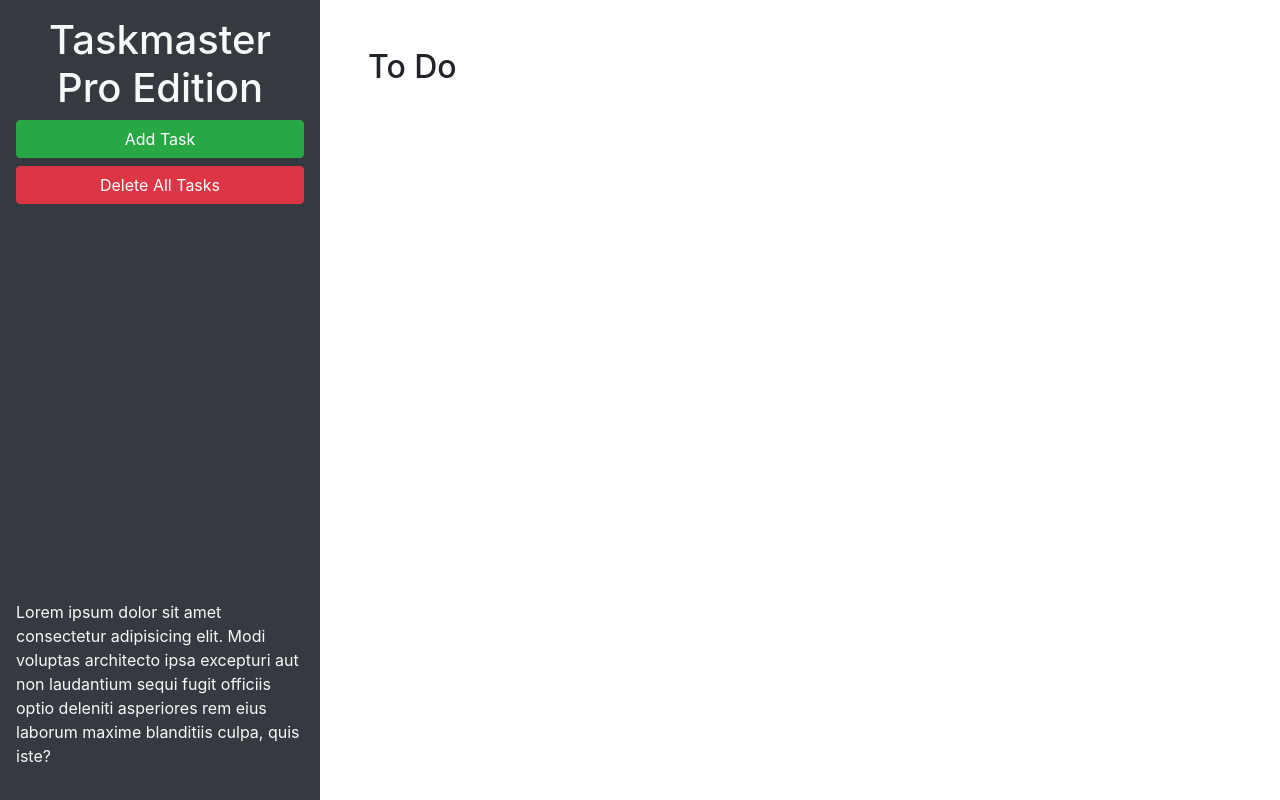
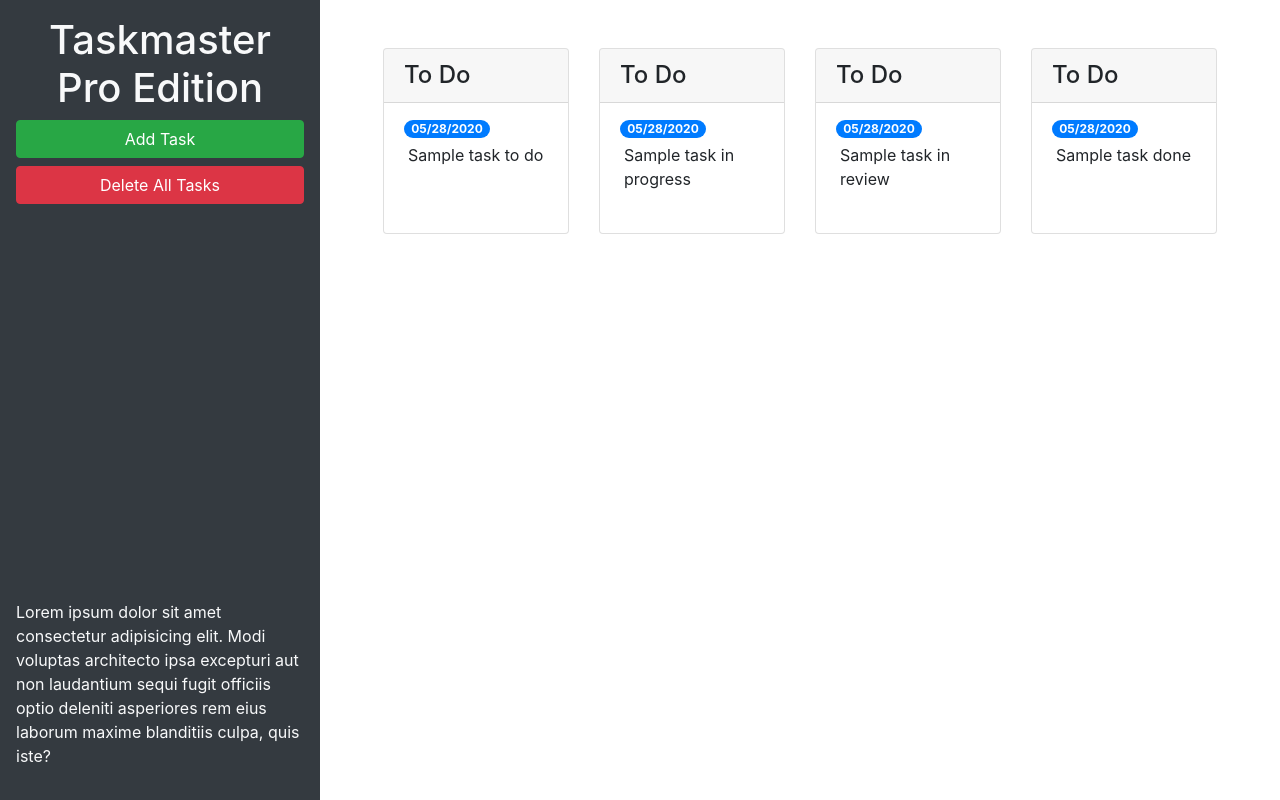
Before and after one commit to ecarlson0123/taskmaster-pro, a plain HTML site: page index.html in a window 1280 px wide. Drawn offline with nearby package versions, Linux system fonts and the light colour scheme.

Commit message:
task list cards and modal update

```diff
--- a/index.html
+++ b/index.html
@@ -24,9 +24,67 @@
       </p>
     </header>
     <main class="col-12 col-lg-9">
-      <div class="m-5">
-        <h2>To Do</h2>
-        <ul id="list-toDo" class="list-group"> </ul>
+      <div class="m-5 row justify-content-around">
+        <!-- todo start -->
+        <div class="col-12 col-md-6 col-xl-3 mb-3">
+          <div class="card">
+            <h4 class="card-header">
+              To Do
+            </h4>
+            <ul id="list-toDo" class="list-group list-group-flush">
+              <li class="list-group-item">
+                <span class="badge badge-primary badge-pill">05/28/2020</span>
+                <p class="m-1">Sample task to do</p>
+              </li>
+            </ul>
+          </div>
+        </div>
+        <!-- todo end -->
+        <!-- in progress start -->
+        <div class="col-12 col-md-6 col-xl-3 mb-3">
+          <div class="card">
+            <h4 class="card-header">
+              To Do
+            </h4>
+            <ul id="list-inProgress" class="list-group list-group-flush">
+              <li class="list-group-item">
+                <span class="badge badge-primary badge-pill">05/28/2020</span>
+                <p class="m-1">Sample task in progress</p>
+              </li>
+            </ul>
+          </div>
+        </div>
+        <!-- in progress end -->
+        <!-- in review start -->
+        <div class="col-12 col-md-6 col-xl-3 mb-3">
+          <div class="card">
+            <h4 class="card-header">
+              To Do
+            </h4>
+            <ul id="list-inReview" class="list-group list-group-flush">
+              <li class="list-group-item">
+                <span class="badge badge-primary badge-pill">05/28/2020</span>
+                <p class="m-1">Sample task in review</p>
+              </li>
+            </ul>
+          </div>
+        </div>
+        <!-- in review end -->
+        <!-- done start -->
+        <div class="col-12 col-md-6 col-xl-3 mb-3">
+          <div class="card">
+            <h4 class="card-header">
+              To Do
+            </h4>
+            <ul id="list-done" class="list-group list-group-flush">
+              <li class="list-group-item">
+                <span class="badge badge-primary badge-pill">05/28/2020</span>
+                <p class="m-1">Sample task done</p>
+              </li>
+            </ul>
+          </div>
+        </div>
+        <!-- done end -->
       </div>
     </main>
   </div>
@@ -46,11 +104,11 @@
           <form>
             <div class="form-group">
               <label for="modalTaskDescription">Task description</label>
-              <textarea id="modalTaskDescription" rows="3"></textarea>
+              <textarea id="modalTaskDescription" rows="3" class="form-control"></textarea>
             </div>
             <div class="form-group">
               <label for="modalDueDate">Due date</label>
-              <input type="text" id="modalDueDate" placeholder="mm/dd/yyyy" autocomplete="off" />
+              <input type="text" class="form-control" id="modalDueDate" placeholder="mm/dd/yyyy" autocomplete="off" />
             </div>
           </form>
         </div>
```
